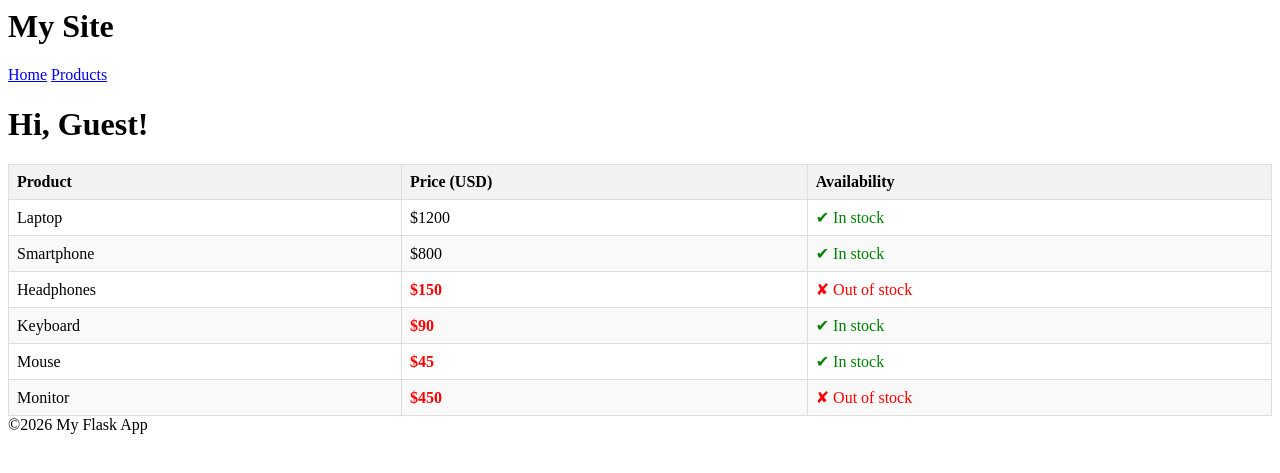
After one commit to KseniG/first_flask_prj, a Flask app: page /products in a window 1280 px wide. The commit adds this page. Shown: the top 473 px of the page. Run offline with Flask 3, Linux system fonts and the light colour scheme.

Commit message:
add product page

```diff
--- a/app/routes.py
+++ b/app/routes.py
@@ -28,3 +28,24 @@ def index():
         {"name":"Dima", "age":19, "grade":3}
     ]
     return render_template('index.html', title='Home. Практика по фласк', user=user, students = students)
+
+@app.route('/products')
+def products():
+    user = {'username': 'Guest'}
+    # Придуманные данные: продукт, цена, наличие
+    products = [
+        {'product': 'Laptop', 'price': 1200, 'in_stock': True},
+        {'product': 'Smartphone', 'price': 800, 'in_stock': True},
+        {'product': 'Headphones', 'price': 150, 'in_stock': False},
+        {'product': 'Keyboard', 'price': 90, 'in_stock': True},
+        {'product': 'Mouse', 'price': 45, 'in_stock': True},
+        {'product': 'Monitor', 'price': 450, 'in_stock': False}
+    ]
+    price_threshold = 500  # пороговая цена
+    return render_template('products.html',
+                           title='Products',
+                           site_name='My Site',
+                           year=2026,
+                           user=user,
+                           products=products,
+                           price_threshold=price_threshold)
--- a/app/static/css/style.css
+++ b/app/static/css/style.css
@@ -1,16 +1,66 @@
-/* Стили для оценки, если используется класс */
-.grade-2 {
+/* Стили для таблицы студентов */
+.students-table {
+    width: 100%;
+    border-collapse: collapse;
+    margin-top: 20px;
+}
+
+.students-table th,
+.students-table td {
+    border: 1px solid #ddd;
+    padding: 8px;
+    text-align: left;
+}
+
+.students-table th {
+    background-color: #f2f2f2;
+    font-weight: bold;
+}
+
+.students-table tr:nth-child(even) {
+    background-color: #f9f9f9;
+}
+
+.students-table tr:hover {
+    background-color: #f1f1f1;
+}
+
+/* Цвета для оценок */
+.grade-2 { color: red; }
+.grade-3 { color: orange; }      /* или yellow, но на белом фоне лучше оранжевый */
+.grade-4 { color: lightgreen; }
+.grade-5 { color: green; }
+.default-grade { color: black; }
+
+/* Таблица товаров */
+.products-table {
+    width: 100%;
+    border-collapse: collapse;
+    margin-top: 20px;
+}
+
+.products-table th,
+.products-table td {
+    border: 1px solid #ddd;
+    padding: 8px;
+    text-align: left;
+}
+
+.products-table th {
+    background-color: #f2f2f2;
+    font-weight: bold;
+}
+
+.products-table tr:nth-child(even) {
+    background-color: #f9f9f9;
+}
+
+.products-table tr:hover {
+    background-color: #f1f1f1;
+}
+
+/* Выделение цены ниже порога */
+.price-low {
     color: red;
+    font-weight: bold;
 }
-.grade-3 {
-    color: yellow;
-}
-.grade-4 {
-    color: lightgreen;
-}
-.grade-5 {
-    color: green;
-}
-.default-grade {
-    color: black;
-}
--- a/app/templates/base.html
+++ b/app/templates/base.html
@@ -8,7 +8,7 @@
         <h1>{{site_name}}</h1>
         <nav>
             <a href="/">Home</a>
-            <a href="/courses">Courses</a>
+            <a href=/products>Products</a>
         </nav>
     </header>
 {% block content %}
--- /dev/null
+++ b/app/templates/products.html
@@ -0,0 +1,30 @@
+{% extends "base.html" %}
+{% block content %}
+  <h1>Hi, {{ user.username }}!</h1>
+  <table class="products-table">
+    <thead>
+      <tr>
+        <th>Product</th>
+        <th>Price (USD)</th>
+        <th>Availability</th>
+      </tr>
+    </thead>
+    <tbody>
+      {% for prod in products %}
+      <tr>
+        <td>{{ prod.product }}</td>
+        <td class="{% if prod.price < price_threshold %}price-low{% endif %}">
+          ${{ prod.price }}
+        </td>
+        <td>
+          {% if prod.in_stock %}
+            <span style="color: green;">✔ In stock</span>
+          {% else %}
+            <span style="color: red;">✘ Out of stock</span>
+          {% endif %}
+        </td>
+      </tr>
+      {% endfor %}
+    </tbody>
+  </table>
+{% endblock %}
```
Also changed, not shown: app/templates/index.html (+17 -9 lines), app/templates/other.html (+32 -0 lines).
